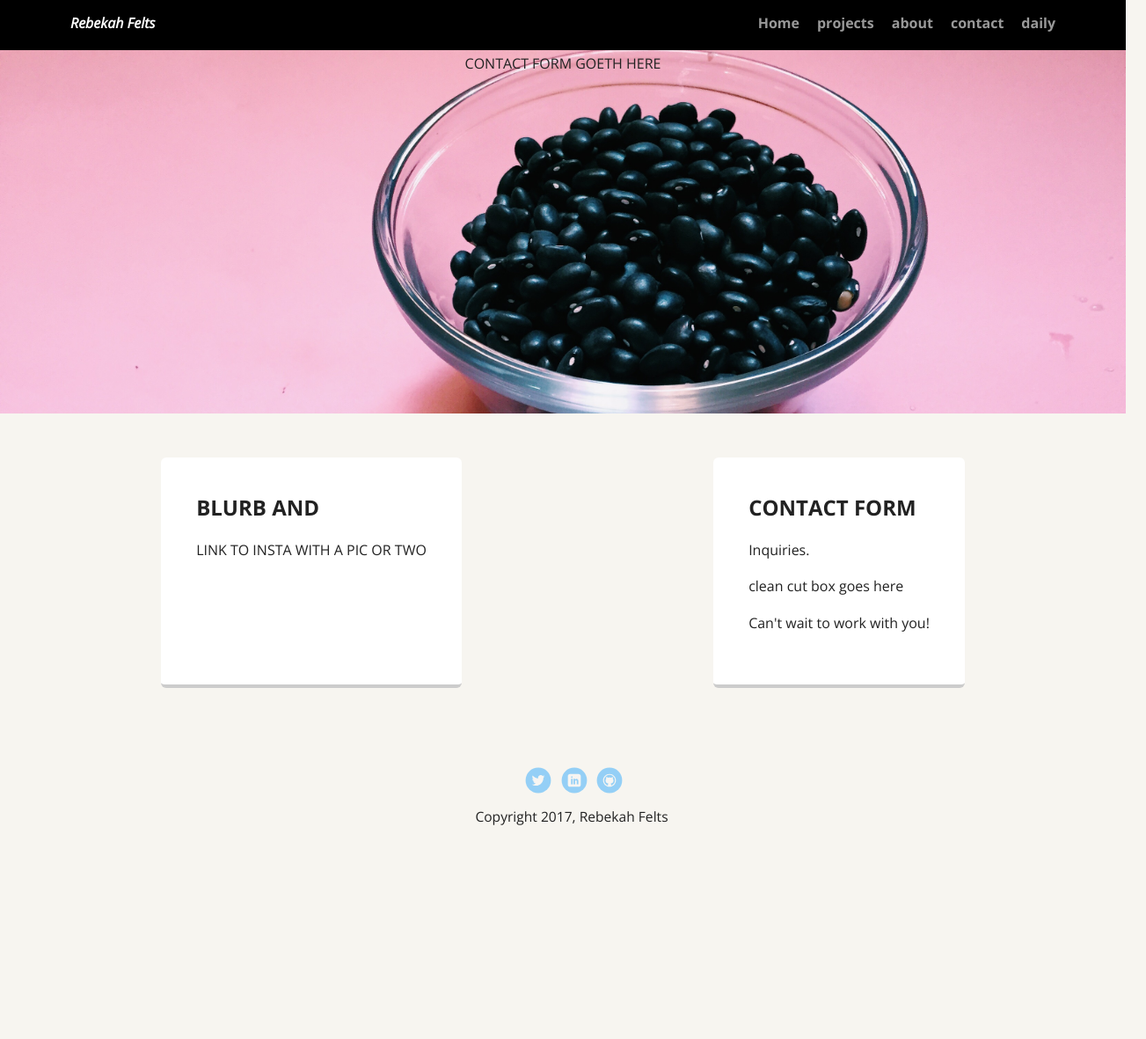
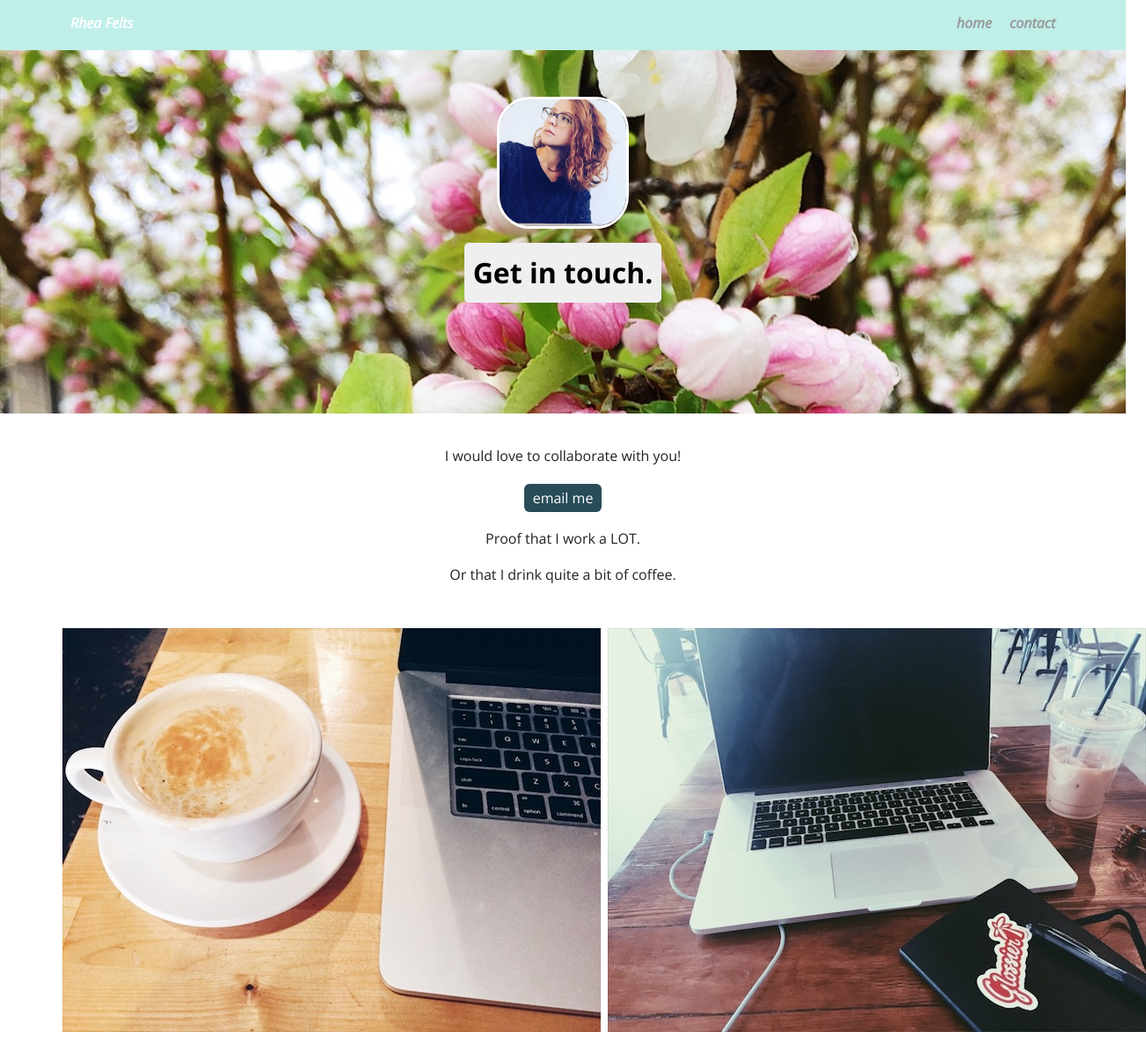
Before and after one commit to rheaOfSun/PORTFOLIO-TREEHOUSE, a plain HTML site: page contact.html in a window 1280 px wide. Shown: the top 1181 px of the page at 88% size, 1303 px wide, since content can reach past the window. Before the commit the page ends 1035 px from the top, so only its background shows below. Drawn offline with nearby package versions, Linux system fonts and the light colour scheme.

Commit message:
css changes & img resize

```diff
--- a/contact.html
+++ b/contact.html
@@ -11,40 +11,40 @@
 
     <div class="main-nav">
         <ul class="nav">
-          <li class="name">Rebekah Felts</li>
-          <li><a href="index.html">Home</a></li>
-          <li><a href="projects.html">projects</a></li>
-          <li><a href="about.html">about</a></li>
+          <li class="name">Rhea Felts</li>
+          <li><a href="index.html">home</a></li>
           <li><a href="contact.html">contact</a></li>
-          <li><a href="blog.html">daily</a></li>
         </ul>
     </div>
-
     <header>
-      CONTACT FORM GOETH HERE
+      <img src="images/IMG_6657.JPG" alt="Profile Image" class="profile-image">
+        <h1 class="tag name">Get in touch.</h1>
     </header>
 
-    <main class="flex">
-      <div class="card">
-        <h2>BLURB AND</h2>
-        <p>LINK TO INSTA WITH A PIC OR TWO</p>
-
+    <main>
+      <div>
+        <p>I would love to collaborate with you!</p>
+        <ul class="contact-info">
+          <li><a href="mailto:felts.rhea@gmail.com">email me</a><li>
+        </ul>
+      </div>
+      <div>
+        <p>Proof that I work a LOT.</p>
+        <p>Or that I drink quite a bit of coffee.</p>
+        <ul class="gallery">
+          <li><img src="images/IMG_7665.JPG"></li>
+          <li><img src="images/IMG_7670.JPG"></li>
+          <li><img src="images/IMG_7671.JPG"></li>
+          <li><img src="images/IMG_7672.JPG"></li>
+        </ul>
       </div>
 
-      <div class="card">
-        <h2>CONTACT FORM</h2>
-        <p>Inquiries.</p>
-        <p>clean cut box goes here</p>
-
-        <p>Can't wait to work with you!</p>
-      </div>
 
     </main>
     <footer>
       <ul>
-        <li><a href="#" class="social twitter">Twitter</a></li>
-        <li><a href="#" class="social linkedin">LinkedIn</a></li>
-        <li><a href="#" class="social github">Github</a></li>
+        <li><a href="https://github.com/rheaOfSun" class="social github">Github</a></li>
+        <li><a href="https://www.instagram.com/indigolaviolet/" class="social instagram">Instagram</a></li>
       </ul>
       <p class="copyright">Copyright 2017, Rebekah Felts</p>
     </footer>
--- a/styles.css
+++ b/styles.css
@@ -9,7 +9,7 @@ body {
   text-align: center;
   font-family: 'Open Sans', sans-serif;
   color: #222;
-  background: #f7f5f0;
+  background: #fff;
 }
 /* Link Styles */
 
@@ -25,7 +25,7 @@ a:hover {
 
 .main-nav {
   width: 100%;
-  background: black;
+  background: #bfefe8;
   min-height: 30px;
   padding: 10px;
   position: fixed;
@@ -35,6 +35,7 @@ a:hover {
   display: flex;
   justify-content: space-around;
   font-weight: 700;
+  font-style: italic;
   list-style-type: none;
   margin: 0 auto;
   padding: 0;
@@ -58,7 +59,7 @@ a:hover {
 
 header {
   text-align: center;
-  background: url('images/IMG_6639.jpg') no-repeat top center ;
+  background: url('images/IMG_7647.jpg') no-repeat top center;
   background-size: cover;
   overflow: hidden;
   padding-top: 60px;
@@ -70,7 +71,7 @@ header .profile-image {
   margin-top: 50px;
   width: 150px;
   height: 150px;
-  border-radius: 50%;
+  border-radius: 25%;
   border: 3px solid white;
   transition: all .5s;
 }
@@ -86,8 +87,8 @@ header .profile-image:hover {
   margin: 10px auto;
 }
 .location {
-  background-color: #222;
-  color: yellow;
+  background-color: #284c58;
+  color: #fff;
 }
 .card {
   margin: 30px;
@@ -96,11 +97,44 @@ header .profile-image:hover {
   text-align: left;
   background: #fff;
   border-bottom: 4px solid #ccc;
-  border-radius: 6px;
+
   transition: all .5s;
 }
 .card:hover {
   border-color: #ff99ff;
+}
+
+.contact-info {
+  list-style-type: none;
+  text-align: center;
+  border-radius: 6px;
+  display: inline-block;
+  background: #284c58;
+  color: white;
+  padding: 5px 10px;
+  margin: 2px;
+
+}
+
+.contact-info a {
+  color: white;
+}
+/*
+.emphasis {
+  border-bottom: 2px solid #ccc;
+
+  border-color: #ff99ff;
+}
+*/
+.gallery {
+  list-style-type: none;
+
+}
+
+.gallery li {
+  float: left;
+  width: 45%;
+  margin: 2.5%;
 }
 
 ul.skills {
@@ -111,14 +145,14 @@ ul.skills {
 .skills li {
   border-radius: 6px;
   display: inline-block;
-  background: #ff9904;
+  background: #ff99ff;
   color: white;
   padding: 5px 10px;
   margin: 2px;
 }
 
 .skills li:nth-child(odd) {
-  background: #0399ff;
+  background: #284c58;
 }
 
 footer {
@@ -152,14 +186,11 @@ a.social {
   opacity: .4;
   transition: all .5s;
 }
-a.twitter {
-  background-image: url(images/twitter.svg);
-}
-a.linkedin {
-  background-image: url(images/linkedin.svg);
-}
 a.github {
   background-image: url(images/github.svg);
+}
+a.instagram {
+  background-image: url(images/instagram.svg);
 }
 a.social:hover {
   opacity: 1;
```
Also changed, not shown: index.html (+12 -13 lines), images/IMG_6657.JPG (added), images/IMG_7665.JPG (added), images/IMG_7670.JPG (added), images/IMG_7671.JPG (added), images/IMG_7672.JPG (added), images/instagram.svg (added).
